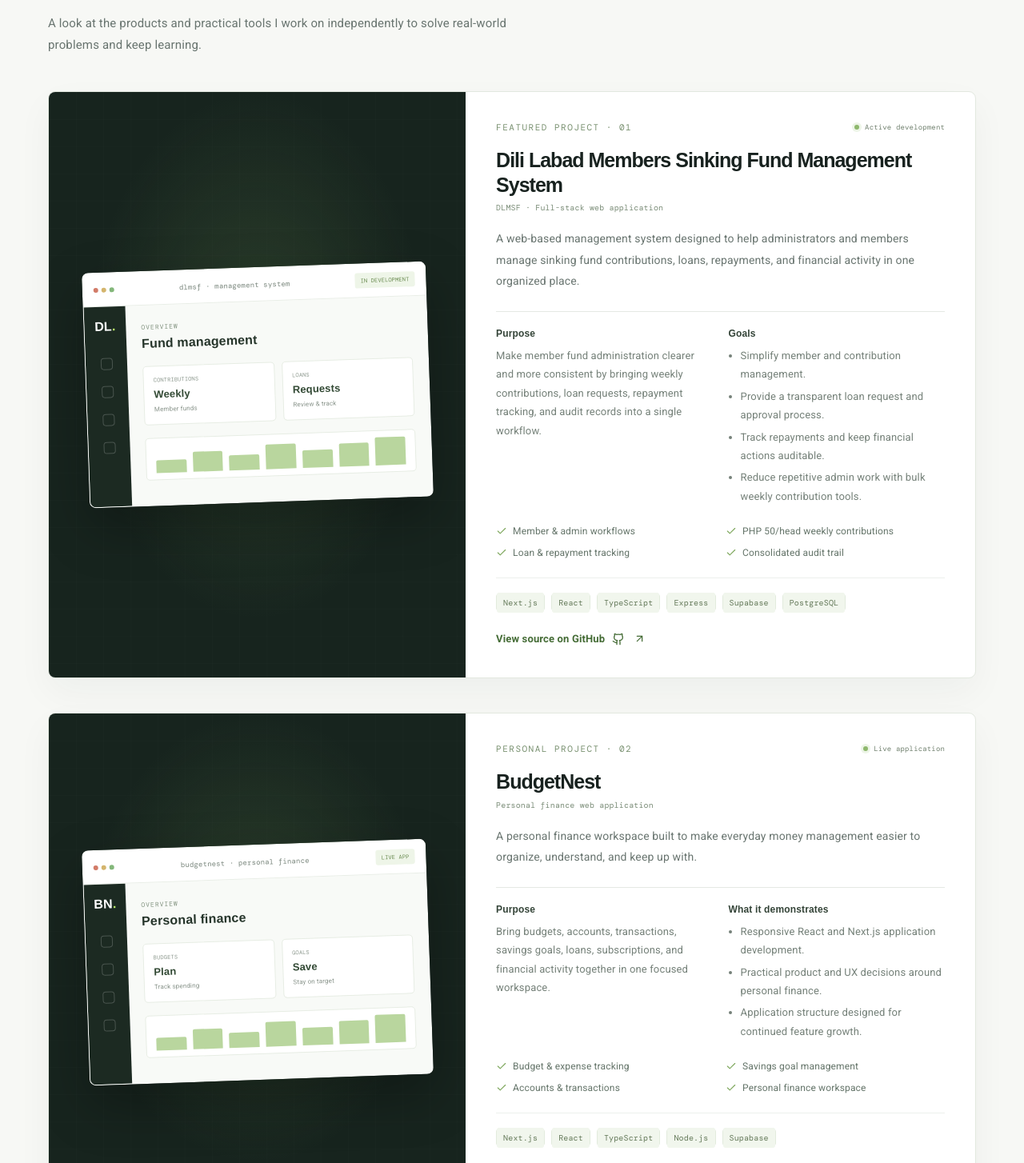
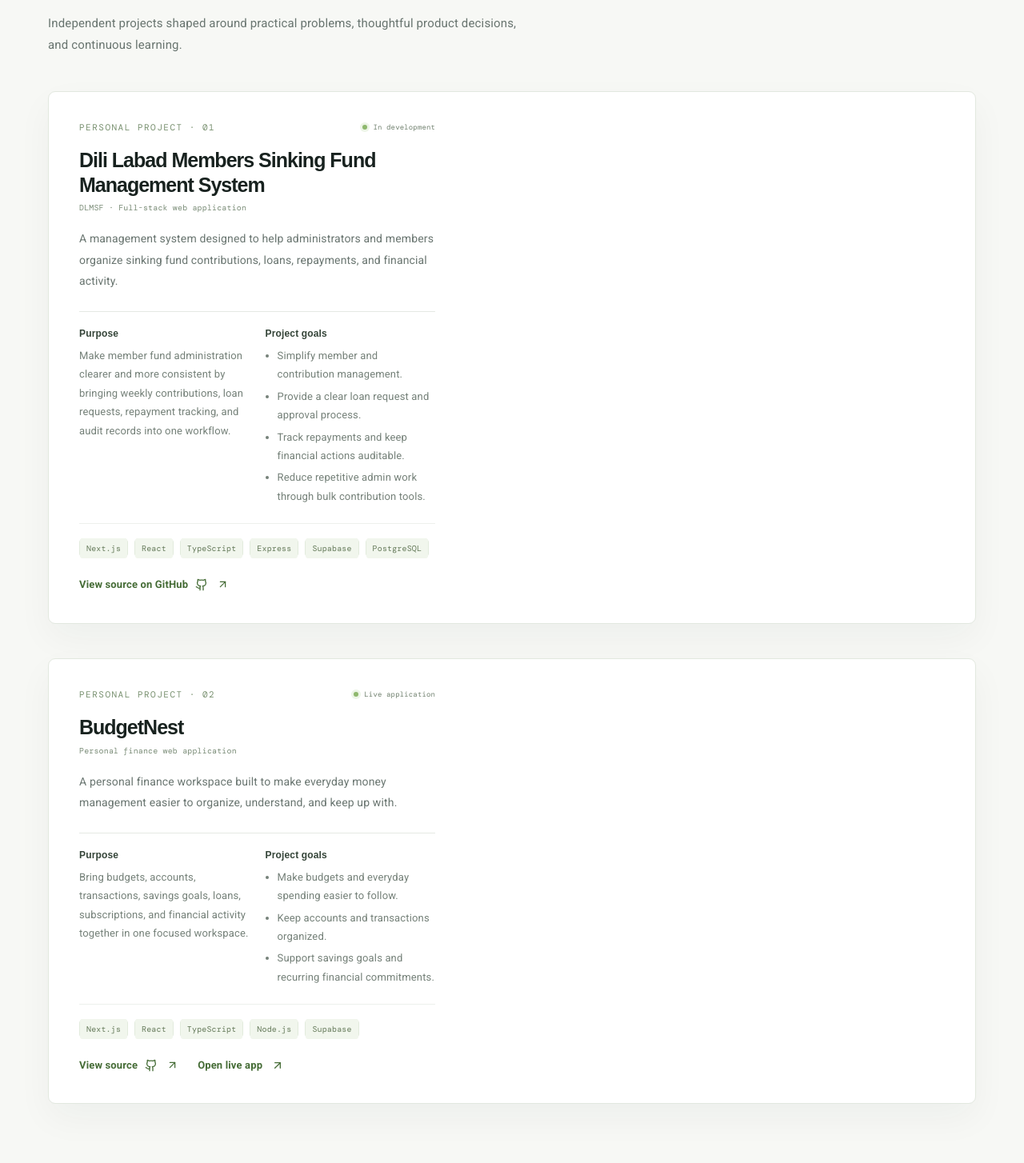
Before and after one commit to dsaldariega/my-portfolio, a Next.js app: page /my-portfolio/ in a window 1280 px wide. Shown: the part 4256-5710 px from the top of the page at 80% size. Built offline with nearby package versions, Linux system fonts and the light colour scheme; what @mui/material-nextjs would draw is missing.

Commit message:
feat: compact project cards and improve contact actions

```diff
--- a/src/app/page.tsx
+++ b/src/app/page.tsx
@@ -301,66 +301,34 @@ export default function Home() {
           <SectionHeading
             eyebrow="04 / PERSONAL PROJECTS"
             title="Things I build beyond the day job."
-            description="A look at the products and practical tools I work on independently to solve real-world problems and keep learning."
+            description="Independent projects shaped around practical problems, thoughtful product decisions, and continuous learning."
           />
-
+          <div className="projects-grid">
             <article className="project-card">
-            <div className="project-visual" aria-label="DLMSF application overview">
-              <div className="project-window">
-                <div className="project-window-top">
-                  <span className="project-window-dots"><i /><i /><i /></span>
-                  <span>dlmsf · management system</span>
-                  <span className="project-window-status">IN DEVELOPMENT</span>
-                </div>
-                <div className="project-dashboard">
-                  <div className="project-dashboard-sidebar">
-                    <span className="project-sidebar-logo">DL<span>.</span></span>
-                    <i /><i /><i /><i />
-                  </div>
-                  <div className="project-dashboard-main">
-                    <span className="project-dashboard-kicker">OVERVIEW</span>
-                    <strong>Fund management</strong>
-                    <div className="project-metric-row">
-                      <div><small>CONTRIBUTIONS</small><b>Weekly</b><span>Member funds</span></div>
-                      <div><small>LOANS</small><b>Requests</b><span>Review & track</span></div>
-                    </div>
-                    <div className="project-dashboard-bars"><i /><i /><i /><i /><i /><i /><i /></div>
-                  </div>
-                </div>
-              </div>
-            </div>
               <div className="project-content">
                 <div className="project-meta">
-                <span className="eyebrow">FEATURED PROJECT · 01</span>
-                <span className="project-status"><i /> Active development</span>
+                  <span className="eyebrow">PERSONAL PROJECT · 01</span>
+                  <span className="project-status"><i /> In development</span>
                 </div>
                 <h3>Dili Labad Members Sinking Fund Management System</h3>
                 <p className="project-subtitle">DLMSF · Full-stack web application</p>
                 <p className="project-description">
-                A web-based management system designed to help administrators and
-                members manage sinking fund contributions, loans, repayments, and
-                financial activity in one organized place.
+                  A management system designed to help administrators and members organize sinking fund contributions, loans, repayments, and financial activity.
                 </p>
                 <div className="project-detail-grid">
                   <div>
                     <h4>Purpose</h4>
-                  <p>Make member fund administration clearer and more consistent by bringing weekly contributions, loan requests, repayment tracking, and audit records into a single workflow.</p>
+                    <p>Make member fund administration clearer and more consistent by bringing weekly contributions, loan requests, repayment tracking, and audit records into one workflow.</p>
                   </div>
                   <div>
-                  <h4>Goals</h4>
+                    <h4>Project goals</h4>
                     <ul>
                       <li>Simplify member and contribution management.</li>
-                    <li>Provide a transparent loan request and approval process.</li>
+                      <li>Provide a clear loan request and approval process.</li>
                       <li>Track repayments and keep financial actions auditable.</li>
-                    <li>Reduce repetitive admin work with bulk weekly contribution tools.</li>
+                      <li>Reduce repetitive admin work through bulk contribution tools.</li>
                     </ul>
                   </div>
-              </div>
-              <div className="project-highlights">
-                <span><Check size={14} /> Member & admin workflows</span>
-                <span><Check size={14} /> PHP 50/head weekly contributions</span>
-                <span><Check size={14} /> Loan & repayment tracking</span>
-                <span><Check size={14} /> Consolidated audit trail</span>
                 </div>
                 <Stack className="project-stack" direction="row" flexWrap="wrap" gap={1}>
                   {["Next.js", "React", "TypeScript", "Express", "Supabase", "PostgreSQL"].map((item) => (
@@ -374,30 +342,6 @@ export default function Home() {
             </article>
 
             <article className="project-card">
-            <div className="project-visual" aria-label="BudgetNest application overview">
-              <div className="project-window">
-                <div className="project-window-top">
-                  <span className="project-window-dots"><i /><i /><i /></span>
-                  <span>budgetnest · personal finance</span>
-                  <span className="project-window-status">LIVE APP</span>
-                </div>
-                <div className="project-dashboard">
-                  <div className="project-dashboard-sidebar">
-                    <span className="project-sidebar-logo">BN<span>.</span></span>
-                    <i /><i /><i /><i />
-                  </div>
-                  <div className="project-dashboard-main">
-                    <span className="project-dashboard-kicker">OVERVIEW</span>
-                    <strong>Personal finance</strong>
-                    <div className="project-metric-row">
-                      <div><small>BUDGETS</small><b>Plan</b><span>Track spending</span></div>
-                      <div><small>GOALS</small><b>Save</b><span>Stay on target</span></div>
-                    </div>
-                    <div className="project-dashboard-bars"><i /><i /><i /><i /><i /><i /><i /></div>
-                  </div>
-                </div>
-              </div>
-            </div>
               <div className="project-content">
                 <div className="project-meta">
                   <span className="eyebrow">PERSONAL PROJECT · 02</span>
@@ -406,8 +350,7 @@ export default function Home() {
                 <h3>BudgetNest</h3>
                 <p className="project-subtitle">Personal finance web application</p>
                 <p className="project-description">
-                A personal finance workspace built to make everyday money management
-                easier to organize, understand, and keep up with.
+                  A personal finance workspace built to make everyday money management easier to organize, understand, and keep up with.
                 </p>
                 <div className="project-detail-grid">
                   <div>
@@ -415,19 +358,13 @@ export default function Home() {
                     <p>Bring budgets, accounts, transactions, savings goals, loans, subscriptions, and financial activity together in one focused workspace.</p>
                   </div>
                   <div>
-                  <h4>What it demonstrates</h4>
+                    <h4>Project goals</h4>
                     <ul>
-                    <li>Responsive React and Next.js application development.</li>
-                    <li>Practical product and UX decisions around personal finance.</li>
-                    <li>Application structure designed for continued feature growth.</li>
+                      <li>Make budgets and everyday spending easier to follow.</li>
+                      <li>Keep accounts and transactions organized.</li>
+                      <li>Support savings goals and recurring financial commitments.</li>
                     </ul>
                   </div>
-              </div>
-              <div className="project-highlights">
-                <span><Check size={14} /> Budget & expense tracking</span>
-                <span><Check size={14} /> Savings goal management</span>
-                <span><Check size={14} /> Accounts & transactions</span>
-                <span><Check size={14} /> Personal finance workspace</span>
                 </div>
                 <Stack className="project-stack" direction="row" flexWrap="wrap" gap={1}>
                   {["Next.js", "React", "TypeScript", "Node.js", "Supabase"].map((item) => (
@@ -436,7 +373,7 @@ export default function Home() {
                 </Stack>
                 <div className="project-links">
                   <a className="project-link" href="https://github.com/dsaldariega/personalized-budget-tracker" target="_blank" rel="noreferrer">
-                  View source on GitHub <Github size={16} /> <ArrowUpRight size={15} />
+                    View source <Github size={16} /> <ArrowUpRight size={15} />
                   </a>
                   <a className="project-link" href="https://budgetnest-app.vercel.com" target="_blank" rel="noreferrer">
                     Open live app <ArrowUpRight size={16} />
@@ -444,6 +381,7 @@ export default function Home() {
                 </div>
               </div>
             </article>
+          </div>
         </div>
       </section>
 
@@ -480,7 +418,7 @@ export default function Home() {
             </a>
           </div>
           <div className="contact-details">
-            <a href="mailto:dsaldariega@gmail.com"><span className="contact-icon"><Mail size={18} /></span><span><small>EMAIL</small>dsaldariega@gmail.com</span><ArrowUpRight size={16} /></a>
+            <a href="mailto:dsaldariega@gmail.com"><span className="contact-icon"><Mail size={18} /></span><span><small>EMAIL</small>dsaldariega@gmail.com</span><span className="email-action">Email me <ArrowUpRight size={14} /></span></a>
             <a href="https://www.linkedin.com/in/dan-christopher-saldariega-3004a61ab/" target="_blank" rel="noreferrer"><span className="contact-icon"><Linkedin size={18} /></span><span><small>LINKEDIN</small>dan-christopher-saldariega</span><ArrowUpRight size={16} /></a>
             <a href="https://github.com/dsaldariega" target="_blank" rel="noreferrer"><span className="contact-icon"><Github size={18} /></span><span><small>GITHUB</small>github.com/dsaldariega</span><ArrowUpRight size={16} /></a>
             <div className="contact-location"><MapPin size={16} /> Based in Liloan, Cebu, Philippines</div>
```
Lines whose indentation alone changed are shown as unchanged.
